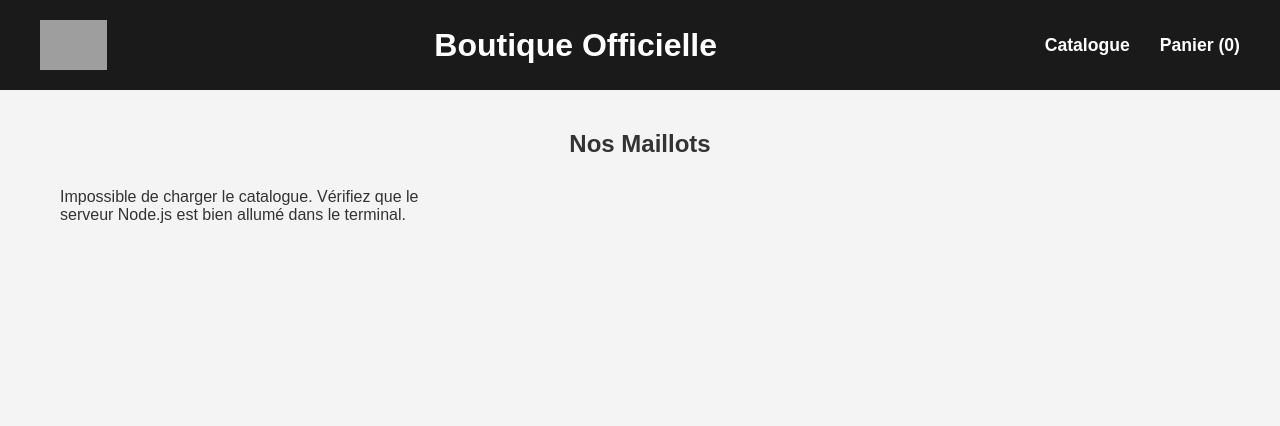
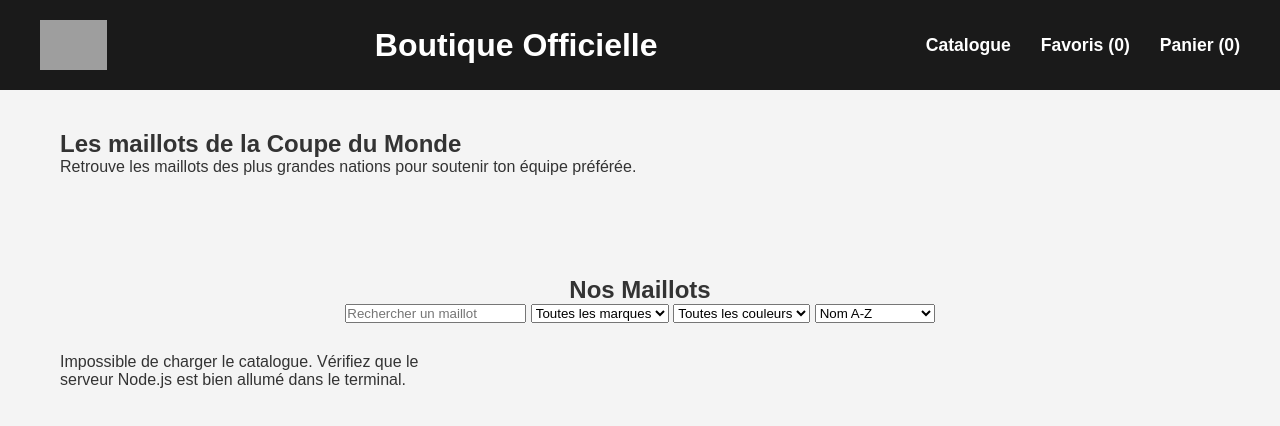
Before and after one commit to Eddine008/Projet_Yshop, a website: page src/frontend/index.html in a window 1280 px wide. Drawn offline with Linux system fonts and the light colour scheme; no server answers; grey boxes are pictures that could not be loaded.

Commit message:
index html final avec toutes les fonctionalités

```diff
--- a/src/frontend/index.html
+++ b/src/frontend/index.html
@@ -5,30 +5,60 @@
     <meta name="viewport" content="width=device-width, initial-scale=1.0">
     <title>Y-Shop | Boutique de Maillots</title>
     <link rel="stylesheet" href="./css/style.css">
+    <script defer src="./js/api.js"></script>
+    <script defer src="./js/app.js"></script>
 </head>
 <body>
-
     <header>
         <img src="./assets/img/logo/logo.png" alt="Logo Y-Shop" id="logo-site">
+
         <h1>Boutique Officielle</h1>
+
         <nav>
             <ul>
-                <li><a href="#">Catalogue</a></li>
-                <li><a href="#">Panier <span id="compteur-panier">(0)</span></a></li>
+                <li><a href="index.html">Catalogue</a></li>
+                <li><a href="favoris.html">Favoris (<span id="compteur-favoris">0</span>)</a></li>
+                <li><a href="panier.html">Panier (<span id="compteur-panier">0</span>)</a></li>
             </ul>
         </nav>
     </header>
 
     <main>
+        <section class="accueil">
+            <h2>Les maillots de la Coupe du Monde</h2>
+            <p>Retrouve les maillots des plus grandes nations pour soutenir ton équipe préférée.</p>
+
+            <div class="hero-carousel">
+                <div class="carousel-track" id="carousel-accueil"></div>
+            </div>
+        </section>
+
         <section id="filtres">
             <h2>Nos Maillots</h2>
+
+            <div class="zone-filtres">
+                <input type="search" id="recherche" placeholder="Rechercher un maillot">
+
+                <select id="filtre-marque">
+                    <option value="">Toutes les marques</option>
+                </select>
+
+                <select id="filtre-couleur">
+                    <option value="">Toutes les couleurs</option>
+                </select>
+
+                <select id="tri">
+                    <option value="nom">Nom A-Z</option>
+                    <option value="prix-croissant">Prix croissant</option>
+                    <option value="prix-decroissant">Prix décroissant</option>
+                    <option value="stock">Stock disponible</option>
+                </select>
+            </div>
         </section>
 
         <section id="catalogue" class="grille-produits">
             <p>Chargement des maillots en cours...</p>
         </section>
     </main>
-
-    <script src="./js/app.js"></script>
 </body>
 </html>
```
